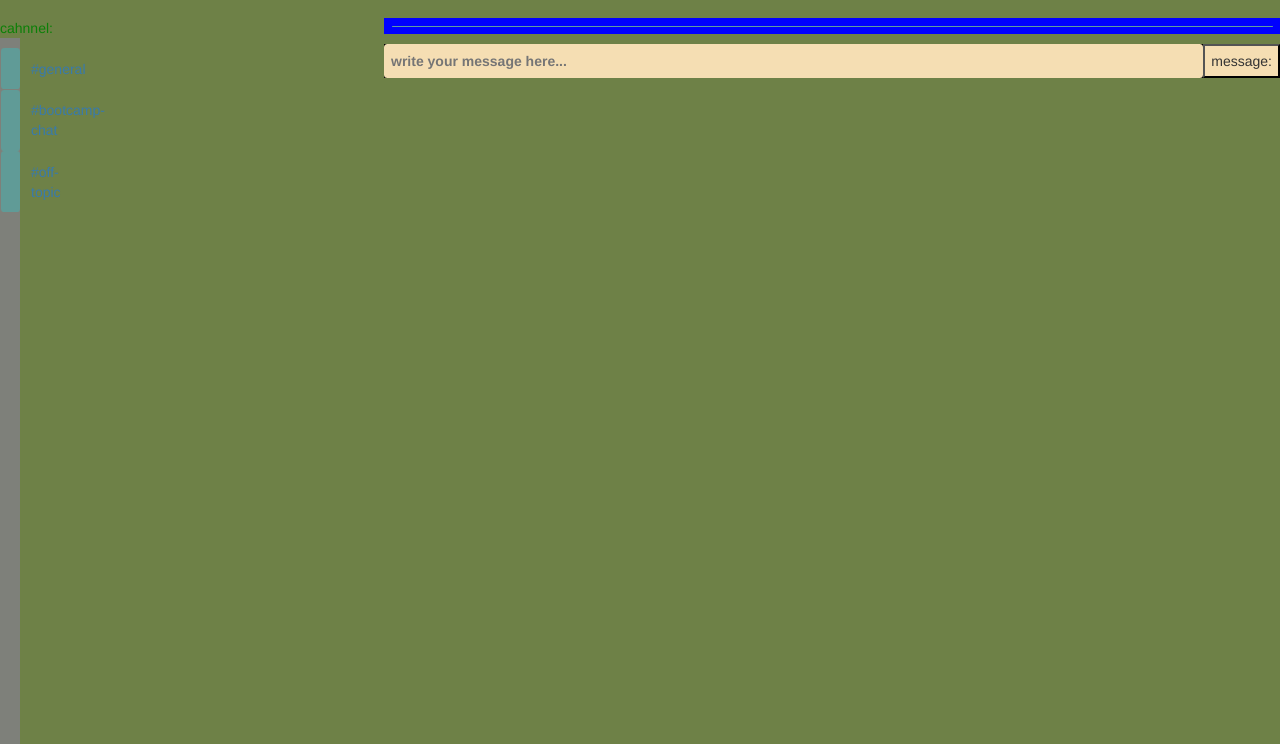
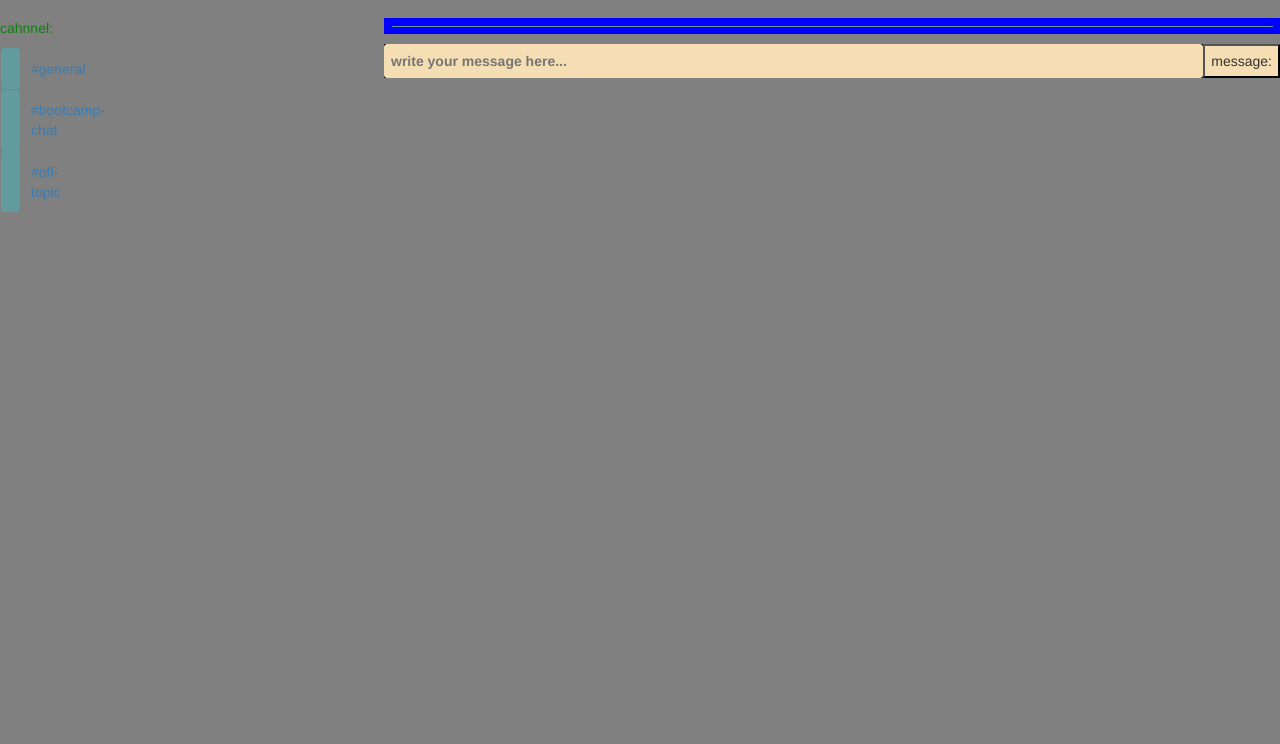
Before and after one commit to mirahmadhakimmi/Project-fresh, a plain HTML site: page fresh/index.html in a window 1280 px wide. Shown: the part 56-800 px from the top of the page. Drawn offline with nearby package versions, Linux system fonts and the light colour scheme.

Commit message:
backround change

```diff
--- a/fresh/moulla.css
+++ b/fresh/moulla.css
@@ -1,7 +1,7 @@
 
 
   *{
-    background: rgb(110, 129, 71);
+    background: gray;
 }
 
 
```
